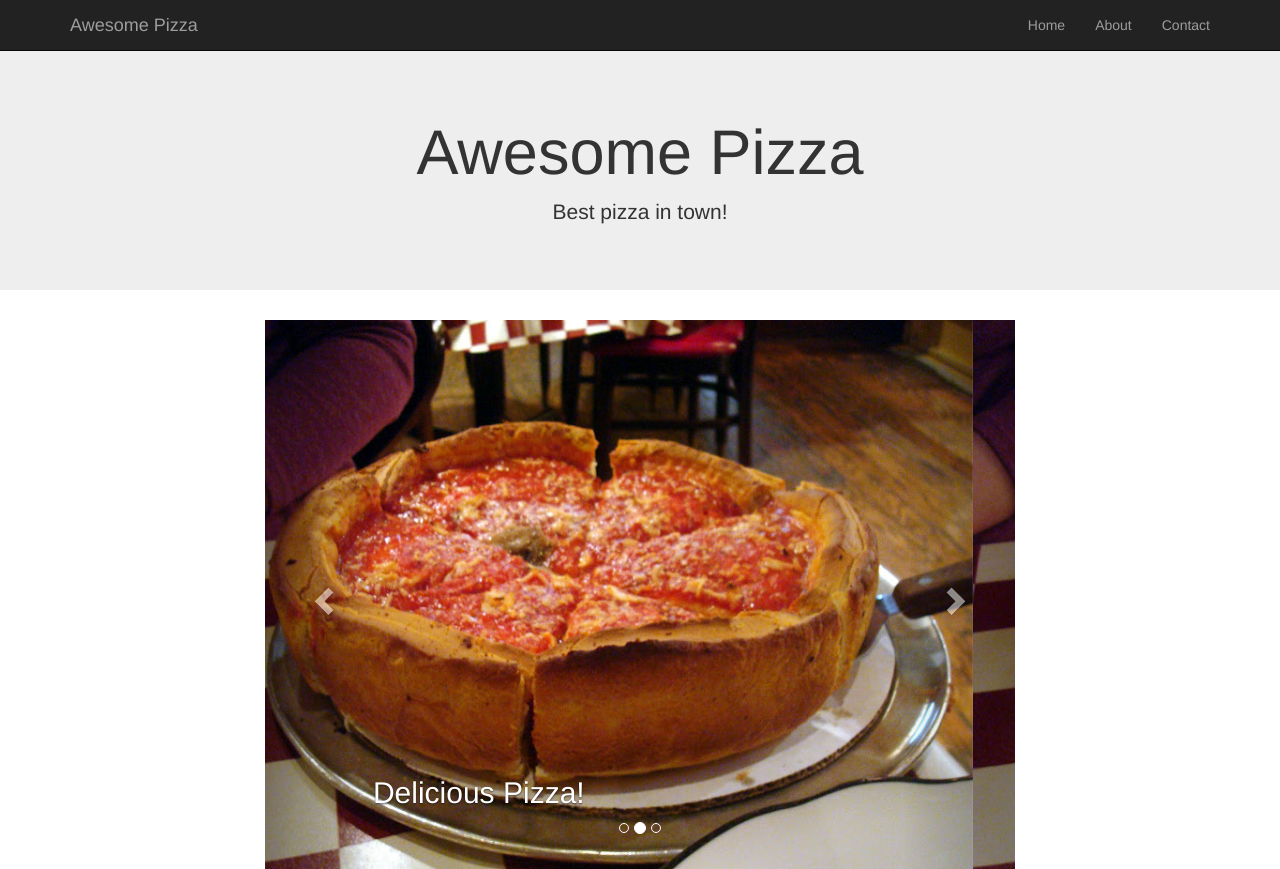
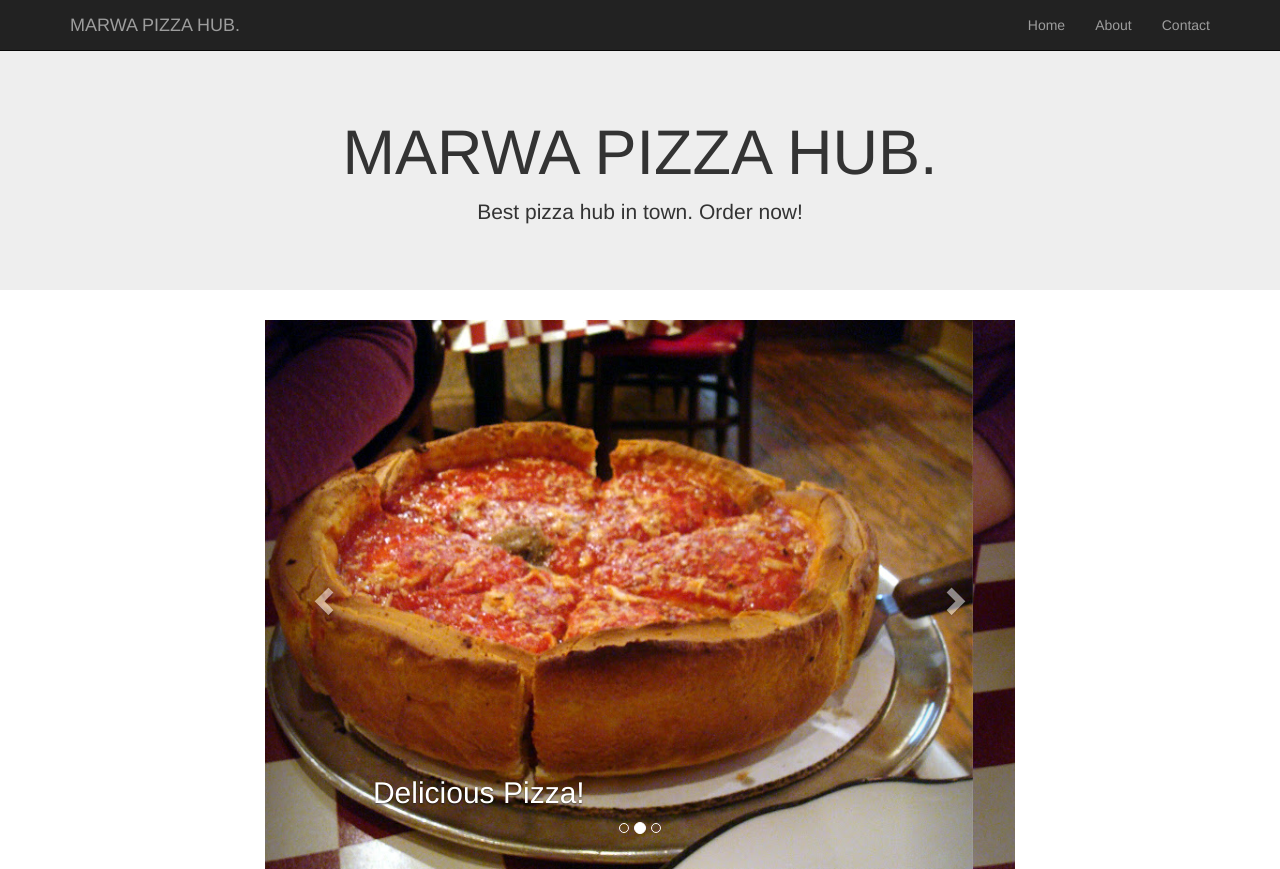
Before and after one commit to osman2491/pizza-project, a plain HTML site: page index.html in a window 1280 px wide. Shown: the top 869 px of the page. Drawn offline with nearby package versions, Linux system fonts and the light colour scheme.

Commit message:
added h1

```diff
--- a/index.html
+++ b/index.html
@@ -23,13 +23,13 @@
                      <span class="icon-bar"></span>
                    </button>
                   <a href="/" class="navbar-brand">
-                      Awesome Pizza
+                      MARWA PIZZA HUB.
                   </a>
               </div>
               <div class="collapse navbar-collapse" id="bs-example-navbar-collapse-1">
                   <ul class="nav navbar-nav navbar-right">
-                      <li><a href="/">Home</a></li>
-                      <li><a href="/">About</a></li>
+                      <li><a href="">Home</a></li>
+                      <li><a href="/" id="about" >About</a></li>
                       <li><a href="/">Contact</a></li>
 
                   </ul>
@@ -37,9 +37,9 @@
           </div>
       </header>
   <div class="container">
-        <h1>Awesome Pizza</h1>
+        <h1>MARWA PIZZA HUB.</h1>
         <p>
-            Best pizza in town!
+            Best pizza hub in town. Order now!
         </p>
     </div>
 </div>
```
